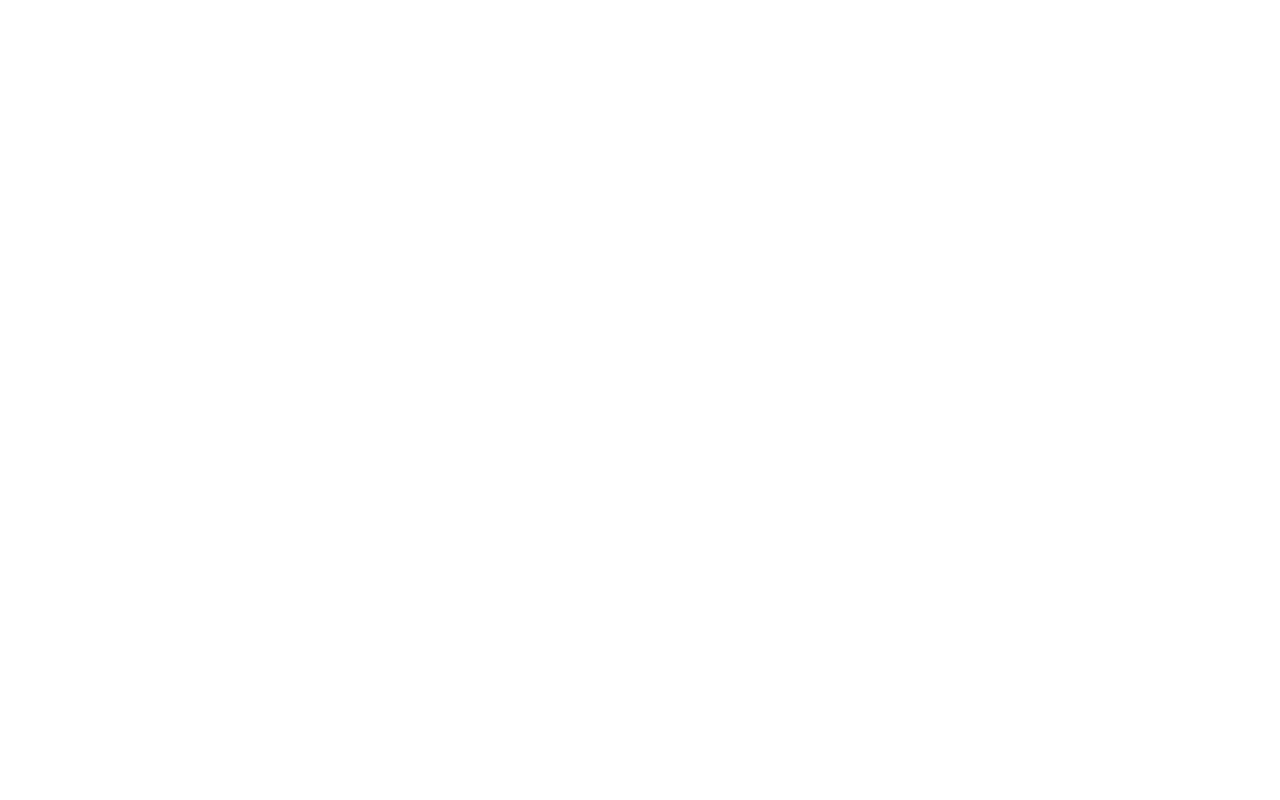
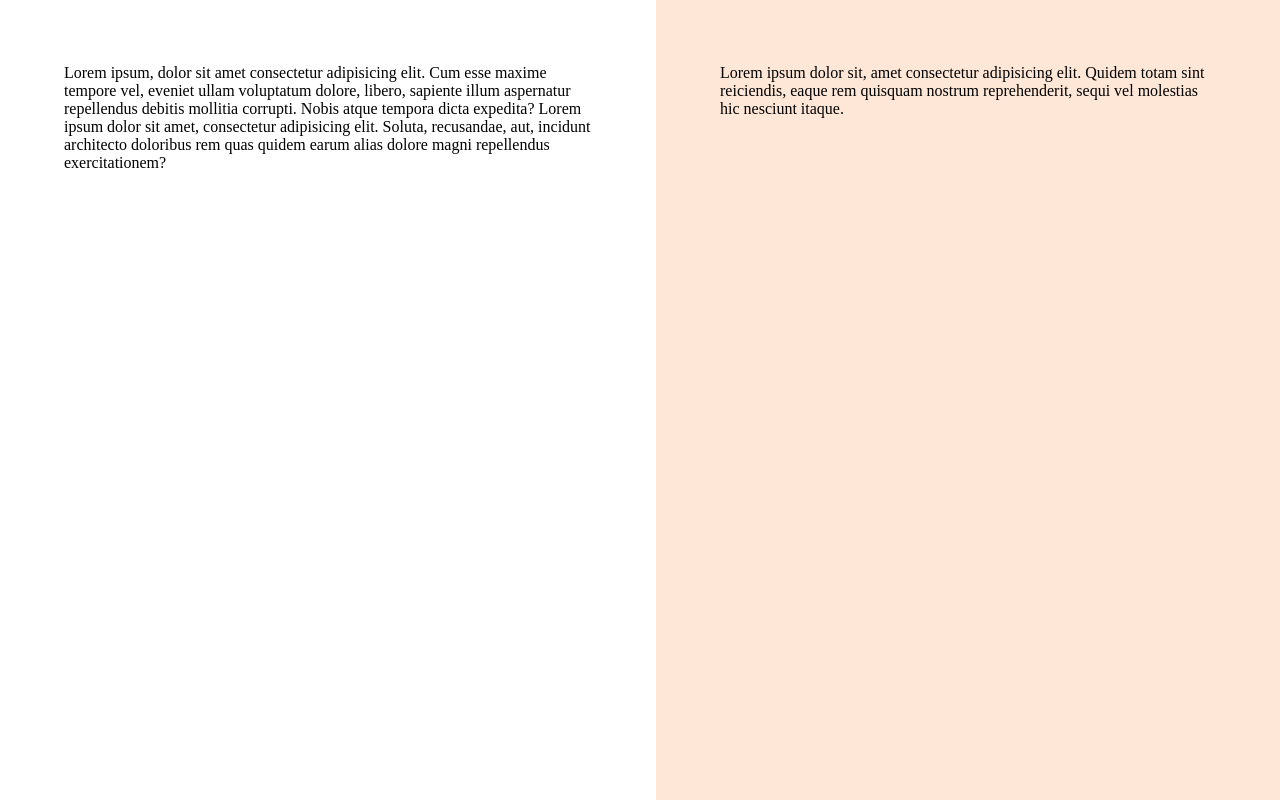
Before and after one commit to maurodiogodev/formulario-de-matricula, a plain HTML site: page index.html in a window 1280 px wide. Drawn offline with Linux system fonts and the light colour scheme.

Commit message:
layout css

```diff
--- a/index.html
+++ b/index.html
@@ -17,7 +17,25 @@
 </head>
 
 <body>
+    <div id="app">
+        <main>
+            <div class="main-container">
+                Lorem ipsum, dolor sit amet consectetur adipisicing elit. Cum esse maxime tempore vel, eveniet ullam
+                voluptatum dolore, libero, sapiente illum aspernatur repellendus debitis mollitia corrupti. Nobis atque
+                tempora dicta expedita?
 
+                Lorem ipsum dolor sit amet, consectetur adipisicing elit. Soluta, recusandae, aut, incidunt architecto
+                doloribus rem quas quidem earum alias dolore magni repellendus exercitationem?
+            </div>
+        </main>
+
+        <aside>
+            <div class="aside-container">
+                Lorem ipsum dolor sit, amet consectetur adipisicing elit. Quidem totam sint reiciendis, eaque rem
+                quisquam nostrum reprehenderit, sequi vel molestias hic nesciunt itaque.
+            </div>
+        </aside>
+    </div>
 </body>
 
 </html>
--- a/styles/global.css
+++ b/styles/global.css
@@ -23,3 +23,9 @@
     --stroke-highlight: #F3541C;
     --semantic-error: #DC2626;
 }
+
+body {
+    font-size: 1.6rem;
+
+    overflow: hidden;
+}
--- a/styles/index.css
+++ b/styles/index.css
@@ -1 +1,2 @@
 @import url(./global.css);
+@import url(./layout.css);
--- /dev/null
+++ b/styles/layout.css
@@ -0,0 +1,26 @@
+#app {
+    display: grid;
+    grid-template-columns: 51.25% 48.75%;
+
+    height: 100vh;
+    overflow: hidden;
+}
+
+main {
+    overflow: auto;
+    padding: 6.4rem;
+
+    .main-container {
+        max-width: 52.8rem;
+        margin-left: auto;
+    }
+}
+
+aside {
+    background-color: var(--surface-secundary);
+    padding: 6.4rem;
+
+    .aside-container {
+        max-width: 49.6rem;
+    }
+}
```
